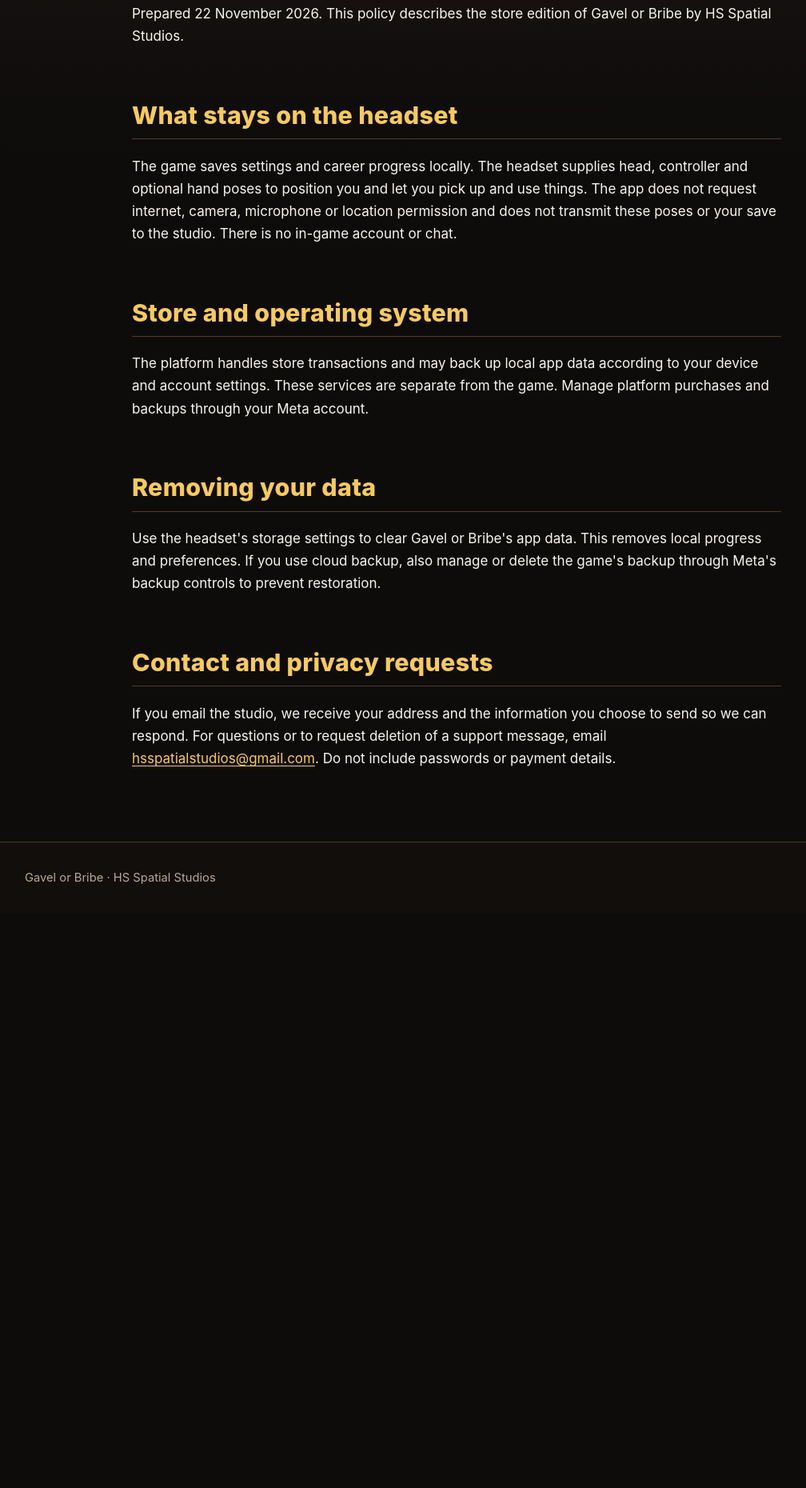
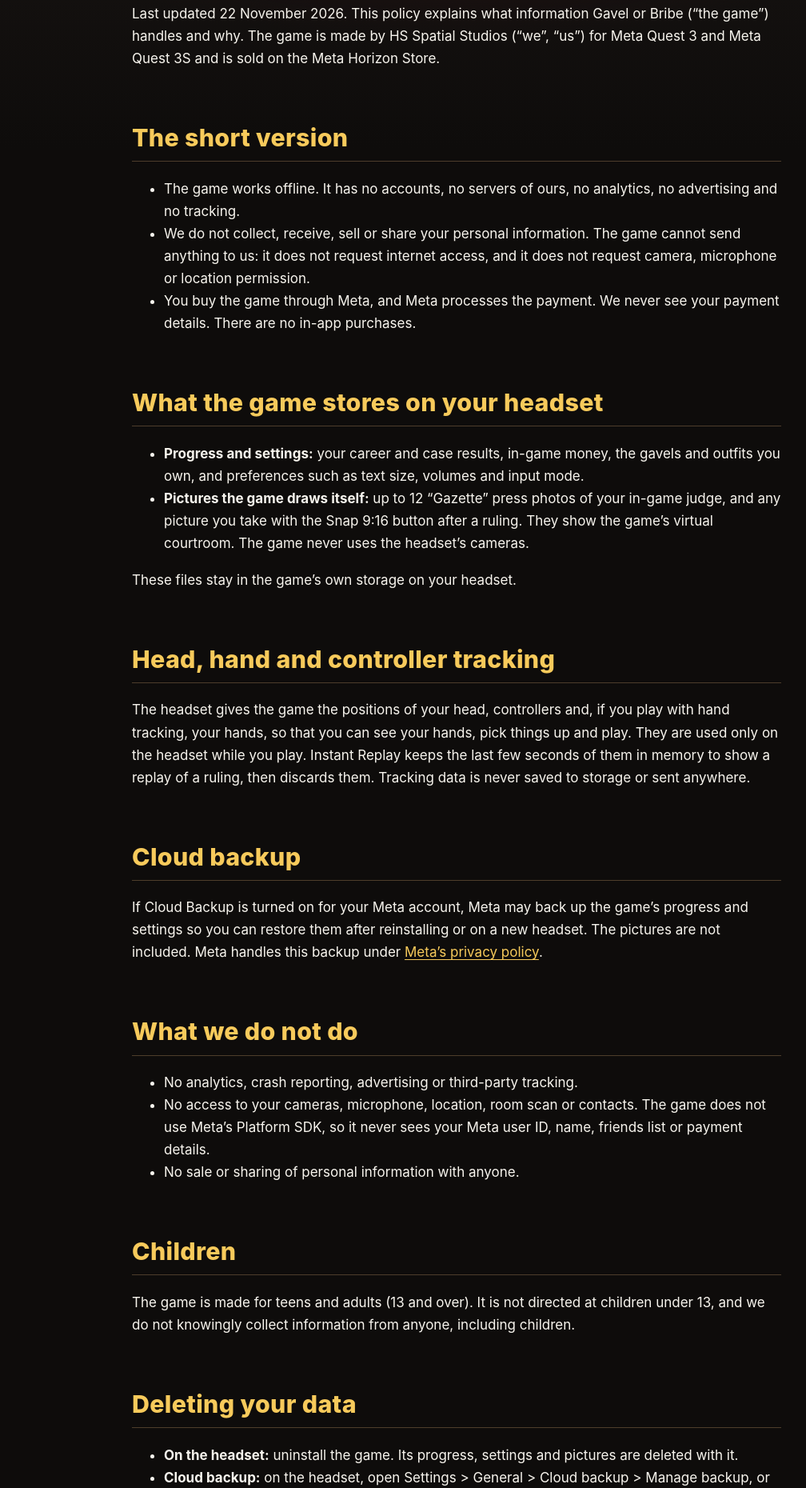
Before and after one commit to hsspatialstudios-com/gavelorbribe, a plain HTML site: page privacy.html in a window 1280 px wide. Shown: the part 234-2094 px from the top of the page at 80% size, without its empty margins (69-1077 px from the left). Before the commit the page ends 1375 px from the top, so only its background shows below. Drawn offline with Linux system fonts and the light colour scheme.

Commit message:
Privacy policy: name every local file, tracking and Instant Replay, cloud-backup scope, children, deletion steps, changes

```diff
--- a/privacy.html
+++ b/privacy.html
@@ -4,13 +4,39 @@
 <body><a class="skip-link" href="#main">Skip to content</a>
 <header class="site-header"><div class="header-inner"><a class="brand-lockup" href="index.html"><img src="favicon.svg" width="44" height="44" alt=""> Gavel or Bribe</a><nav class="site-nav" aria-label="Primary"><a href="index.html">Game</a> <a href="support.html">Support</a> <a href="privacy.html" aria-current="page">Privacy</a></nav></div></header>
 <main class="prose-page" id="main"><p>HS Spatial Studios</p><h1>Gavel or Bribe privacy policy</h1>
-<p>Prepared 22 November 2026. This policy describes the store edition of Gavel or Bribe by HS Spatial Studios.</p>
-<h2>What stays on the headset</h2>
-<p>The game saves settings and career progress locally. The headset supplies head, controller and optional hand poses to position you and let you pick up and use things. The app does not request internet, camera, microphone or location permission and does not transmit these poses or your save to the studio. There is no in-game account or chat.</p>
-<h2>Store and operating system</h2>
-<p>The platform handles store transactions and may back up local app data according to your device and account settings. These services are separate from the game. Manage platform purchases and backups through your Meta account.</p>
-<h2 id="data-deletion">Removing your data</h2>
-<p>Use the headset's storage settings to clear Gavel or Bribe's app data. This removes local progress and preferences. If you use cloud backup, also manage or delete the game's backup through Meta's backup controls to prevent restoration.</p>
+<p>Last updated 22 November 2026. This policy explains what information Gavel or Bribe (&ldquo;the game&rdquo;) handles and why. The game is made by HS Spatial Studios (&ldquo;we&rdquo;, &ldquo;us&rdquo;) for Meta Quest 3 and Meta Quest 3S and is sold on the Meta Horizon Store.</p>
+<h2>The short version</h2>
+<ul>
+<li>The game works offline. It has no accounts, no servers of ours, no analytics, no advertising and no tracking.</li>
+<li>We do not collect, receive, sell or share your personal information. The game cannot send anything to us: it does not request internet access, and it does not request camera, microphone or location permission.</li>
+<li>You buy the game through Meta, and Meta processes the payment. We never see your payment details. There are no in-app purchases.</li>
+</ul>
+<h2>What the game stores on your headset</h2>
+<ul>
+<li><strong>Progress and settings:</strong> your career and case results, in-game money, the gavels and outfits you own, and preferences such as text size, volumes and input mode.</li>
+<li><strong>Pictures the game draws itself:</strong> up to 12 &ldquo;Gazette&rdquo; press photos of your in-game judge, and any picture you take with the Snap 9:16 button after a ruling. They show the game&rsquo;s virtual courtroom. The game never uses the headset&rsquo;s cameras.</li>
+</ul>
+<p>These files stay in the game&rsquo;s own storage on your headset.</p>
+<h2>Head, hand and controller tracking</h2>
+<p>The headset gives the game the positions of your head, controllers and, if you play with hand tracking, your hands, so that you can see your hands, pick things up and play. They are used only on the headset while you play. Instant Replay keeps the last few seconds of them in memory to show a replay of a ruling, then discards them. Tracking data is never saved to storage or sent anywhere.</p>
+<h2>Cloud backup</h2>
+<p>If Cloud Backup is turned on for your Meta account, Meta may back up the game&rsquo;s progress and settings so you can restore them after reinstalling or on a new headset. The pictures are not included. Meta handles this backup under <a href="https://www.meta.com/legal/privacy-policy/">Meta&rsquo;s privacy policy</a>.</p>
+<h2>What we do not do</h2>
+<ul>
+<li>No analytics, crash reporting, advertising or third-party tracking.</li>
+<li>No access to your cameras, microphone, location, room scan or contacts. The game does not use Meta&rsquo;s Platform SDK, so it never sees your Meta user ID, name, friends list or payment details.</li>
+<li>No sale or sharing of personal information with anyone.</li>
+</ul>
+<h2>Children</h2>
+<p>The game is made for teens and adults (13 and over). It is not directed at children under 13, and we do not knowingly collect information from anyone, including children.</p>
+<h2 id="data-deletion">Deleting your data</h2>
+<ul>
+<li><strong>On the headset:</strong> uninstall the game. Its progress, settings and pictures are deleted with it.</li>
+<li><strong>Cloud backup:</strong> on the headset, open Settings &gt; General &gt; Cloud backup &gt; Manage backup, or sign in to <a href="https://secure.oculus.com/my/cloud-backup/">secure.oculus.com/my/cloud-backup</a> on a computer, and delete the game&rsquo;s backup.</li>
+<li><strong>Purchases:</strong> Meta keeps your purchase history. For questions about a charge or a refund, contact Meta support.</li>
+</ul>
 <h2>Contact and privacy requests</h2>
-<p>If you email the studio, we receive your address and the information you choose to send so we can respond. For questions or to request deletion of a support message, email <a href="mailto:hsspatialstudios@gmail.com">hsspatialstudios@gmail.com</a>. Do not include passwords or payment details.</p></main>
+<p>Email <a href="mailto:hsspatialstudios@gmail.com">hsspatialstudios@gmail.com</a> with questions or requests. If you email us, we receive your email address and your message. We use them only to reply to you, do not sell or share them, and delete the conversation when it is no longer needed. You can ask us to delete it at any time. Apart from such emails, we hold no personal data about you. Do not include passwords or payment details.</p>
+<h2>Changes</h2>
+<p>If the game&rsquo;s data handling changes, we will update this page and the date at the top before the new version is released.</p></main>
 <footer class="site-footer"><div class="footer-inner">Gavel or Bribe &middot; HS Spatial Studios</div></footer></body></html>
```
